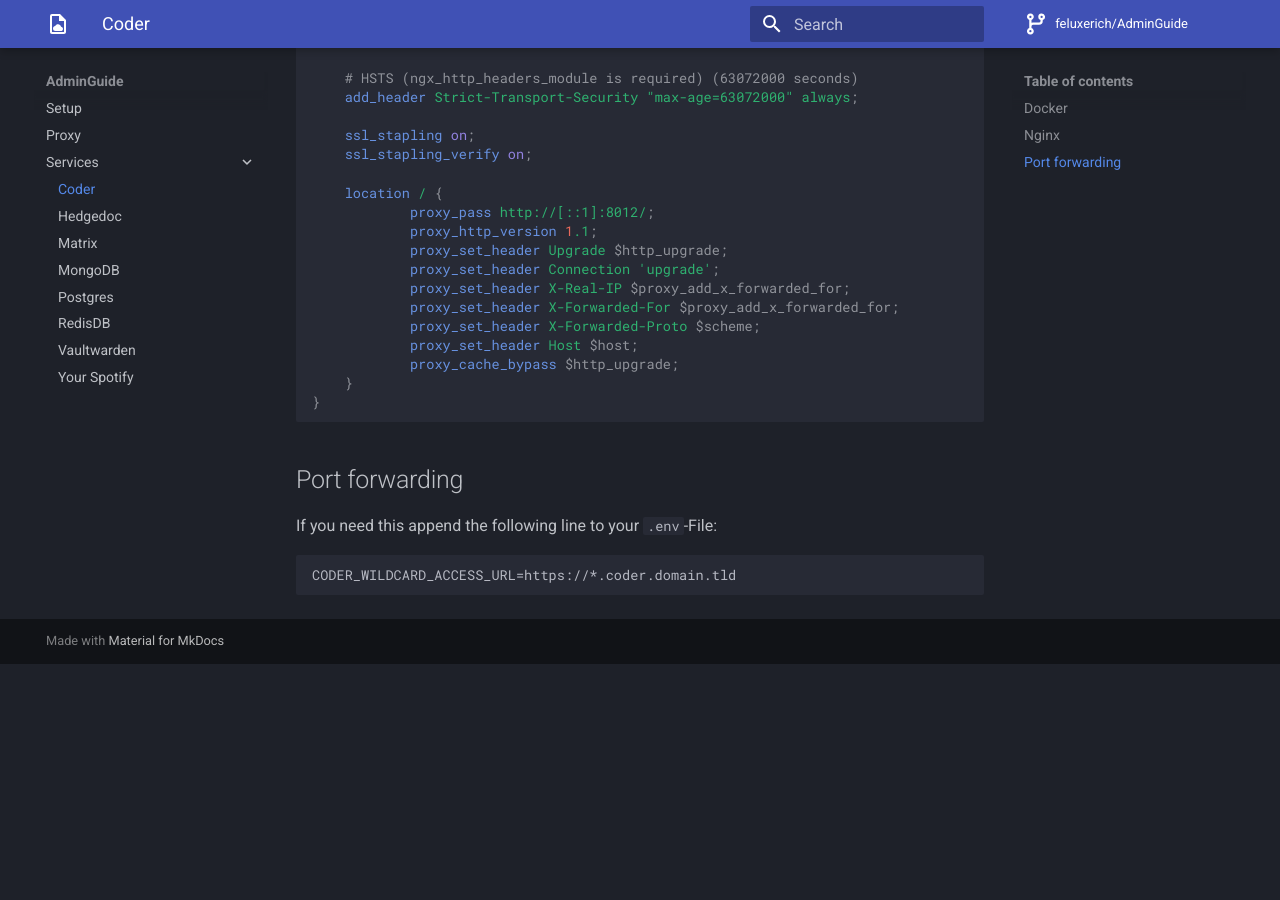
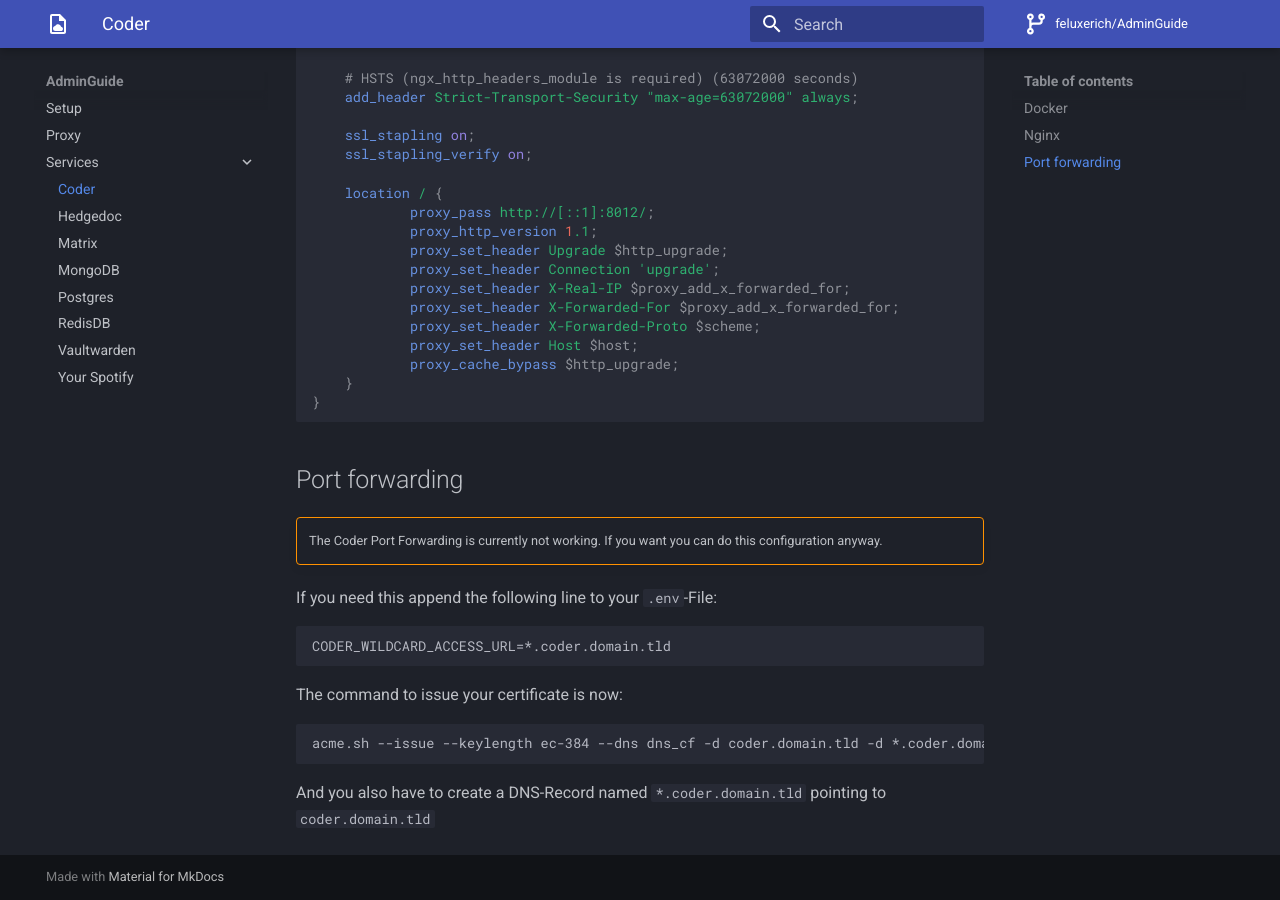
Before and after one commit to Feluxerich/AdminGuide, an MkDocs documentation site: the page built from docs/services/coder.md, in a window 1280 px wide and 900 px high, scrolled down 1283 px. Built offline with MkDocs 1.6.1 and Material for MkDocs 9.7.7, drawn with Linux system fonts in a browser that asks for light colours; comment, search, counter and statistics services are not loaded; before the commit the page ends 1947 px from its top, so only the background shows below that.

Commit message:
Fixed Coder Port Forwarding Documentation

````diff
--- a/docs/services/coder.md
+++ b/docs/services/coder.md
@@ -79,8 +79,19 @@
 
 ## Port forwarding
 
+!!! warning ""
+	The Coder Port Forwarding is currently not working. If you want you can do this configuration anyway.
+
 If you need this append the following line to your `.env`-File:
 
 ```
-CODER_WILDCARD_ACCESS_URL=https://*.coder.domain.tld
+CODER_WILDCARD_ACCESS_URL=*.coder.domain.tld
 ```
+
+The command to issue your certificate is now:
+
+```sh
+acme.sh --issue --keylength ec-384 --dns dns_cf -d coder.domain.tld -d *.coder.domain.tld
+```
+
+And you also have to create a DNS-Record named `*.coder.domain.tld` pointing to `coder.domain.tld`
````
